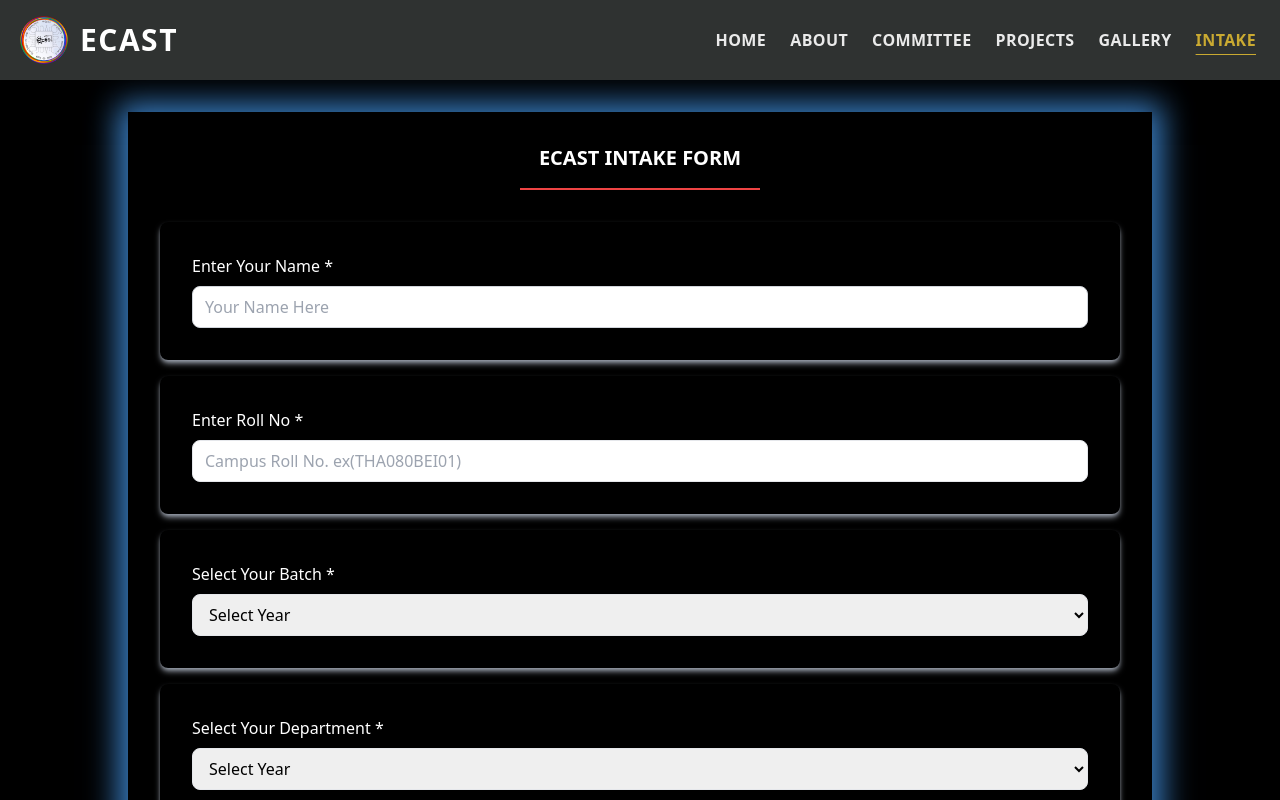
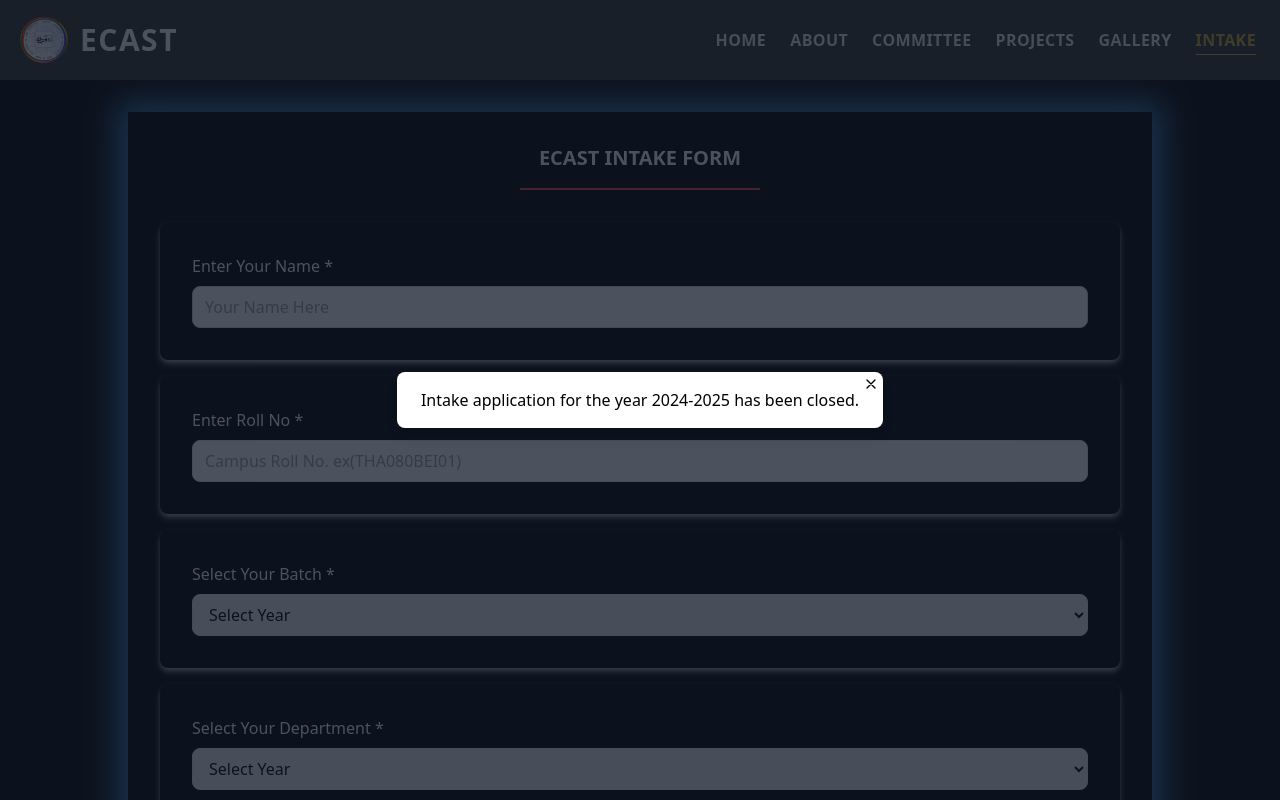
Before and after one commit to ecastthapathali/ecastthapathali.github.io, a React (Vite) app: page /FormSub in a window 1280 px wide. Shown: the top 800 px of the page. Built offline with nearby package versions, Linux system fonts and the light colour scheme.

Commit message:
closedform

```diff
--- a/src/components/FormSub.tsx
+++ b/src/components/FormSub.tsx
@@ -13,6 +13,7 @@ const SubForm = () => {
   const [resume, setResume] = useState<File | null>(null);
   const [resumeName, setResumeName] = useState<string>("");
   const [formSubmitted, setFormSubmitted] = useState<boolean>(false);
+
 
   const [link1, setLink1] = useState<string>("");
   const [link2, setLink2] = useState<string>("");
@@ -121,8 +122,38 @@ const SubForm = () => {
     }
   };
 
+
   return (
     <>
+
+<div className="fixed top-0 bottom-0 left-0 right-0 w-full flex items-center justify-center bg-gray-900 bg-opacity-75 z-50">
+  <div className="relative bg-white text-black px-6 py-4 border-0 rounded-lg shadow-lg">
+    <span className="block sm:inline">
+      Intake application for the year 2024-2025 has been closed.
+    </span>
+    <button
+      className="absolute top-0 right-0 p-1 focus:outline-none"
+      onClick={() => (window.location.href = "http://ecast.tcioe.edu.np")}
+    >
+      <svg
+        xmlns="http://www.w3.org/2000/svg"
+        className=" w-4 text-black"
+        fill="none"
+        viewBox="0 0 24 24"
+        stroke="currentColor"
+      >
+        <path
+          strokeLinecap="round"
+          strokeLinejoin="round"
+          strokeWidth={2}
+          d="M6 18L18 6M6 6l12 12"
+        />
+      </svg>
+    </button>
+  </div>
+</div>
+
+
       <div className="bg-black min-h-screen">
         <div className="flex items-center justify-center px-4">
           <div className="animate-glow my-8 p-8 rounded-5xl w-full max-w-5xl">
```
